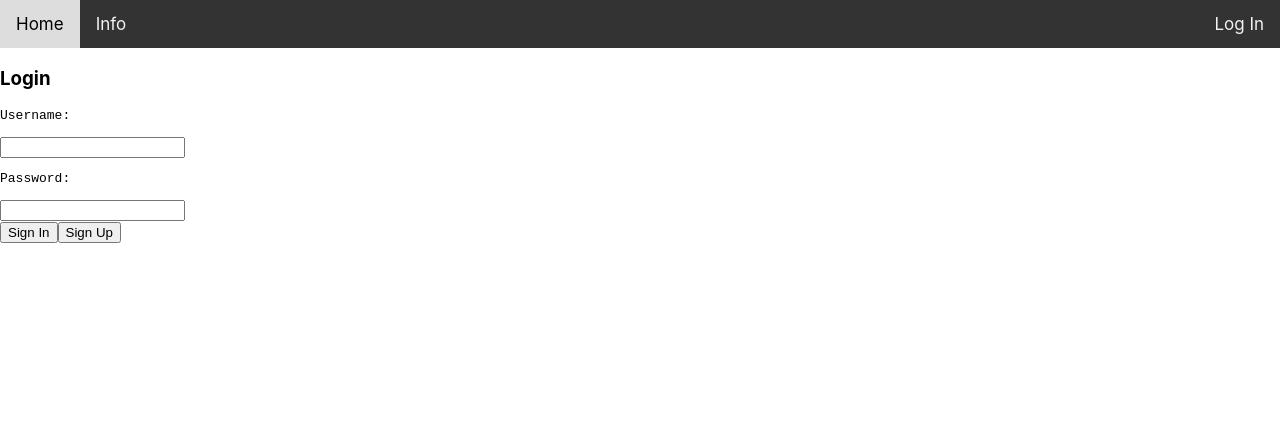
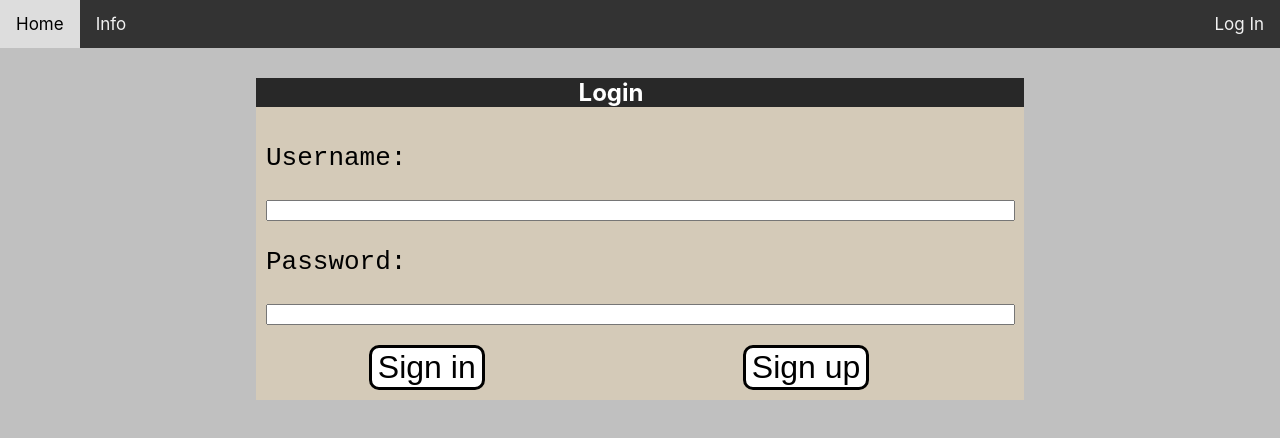
Before and after one commit to luciancahil/ww-Frontend, a React (Create React App) app: page /login in a window 1280 px wide. Shown: the top 438 px of the page. Built offline with nearby package versions, Linux system fonts and the light colour scheme.

Commit message:
Added Login Styling

```diff
--- a/src/App.css
+++ b/src/App.css
@@ -1,3 +1,7 @@
+html{
+  background-color: silver;
+}
+
 .App {
   text-align: center;
 }
@@ -56,6 +60,74 @@
   float: right;
 }
 
+#Loginbox{
+  width: 60%;
+  margin: 0 auto;
+  margin-top:30px;
+}
+
+#Loginbox h2{
+  padding:0;
+  width: 16%;
+  color:white;
+  margin: 0 auto;
+}
+
+#Loginbox #LoginTop{
+  background-color:#282828;
+}
+
+#Loginbox #LoginBottom{
+  padding:10px;
+  background-color: #d4cab8;
+}
+
+#Loginbox #LoginForms{
+  margin-bottom: 20px;
+}
+
+#Loginbox plaintext{
+  display: inline-block;
+}
+
+#Loginbox input{
+  width:99%;
+}
+
+#Loginbox button{
+  border: solid;
+  background-color: white;
+  border-radius: 10px;
+
+}
+
+#Loginbox button:focus{
+  outline: none;
+  box-shadow: none;
+}
+
+#Loginbox button:active{
+  background:red;
+}
+
+#Loginbox button, #Loginbox plaintext{
+  font-size: 200%;
+}
+
+#Loginbox .inputWrapper{
+  margin: auto;
+}
+
+#Loginbox .LoginButtonOuter{
+  width:50%;
+  display:inline-block;
+}
+
+#Loginbox .LoginButtonInner{
+  width:45%;
+  margin:auto;
+}
+
 .App-link {
   color: #61dafb;
 }
--- a/src/Components/loginbox.component.js
+++ b/src/Components/loginbox.component.js
@@ -1,15 +1,29 @@
 import React from 'react';
-
+//tortilla
 class Login extends React.Component {
   render() {
     return(
         <div id = "LoginBoxOuter">
             <div id = "Loginbox">
-                <h3>Login</h3>
-                <plaintext>Username:</plaintext><input type = "text"></input>
-                <plaintext>Password:</plaintext><input type = "text"></input><br></br>
-                <button>Sign In</button>
-                <button>Sign Up</button>
+                <div id = "LoginTop"><h2>Login</h2></div>
+
+                <div id = "LoginBottom">
+                    <div id = "LoginForms">
+                        <plaintext>Username:</plaintext><input type = "text"></input><br></br>
+                        <plaintext>Password:</plaintext><input type = "text"></input><br></br>
+                    </div>
+
+                    <div className = "LoginButtonOuter">
+                        <div className = "LoginButtonInner">
+                            <button>Sign in</button>
+                        </div>
+                    </div>
+                    <div className = "LoginButtonOuter">
+                        <div className = "LoginButtonInner">
+                            <button>Sign up</button>
+                        </div>
+                    </div>
+                </div>
             </div>
         </div>
     )
```
